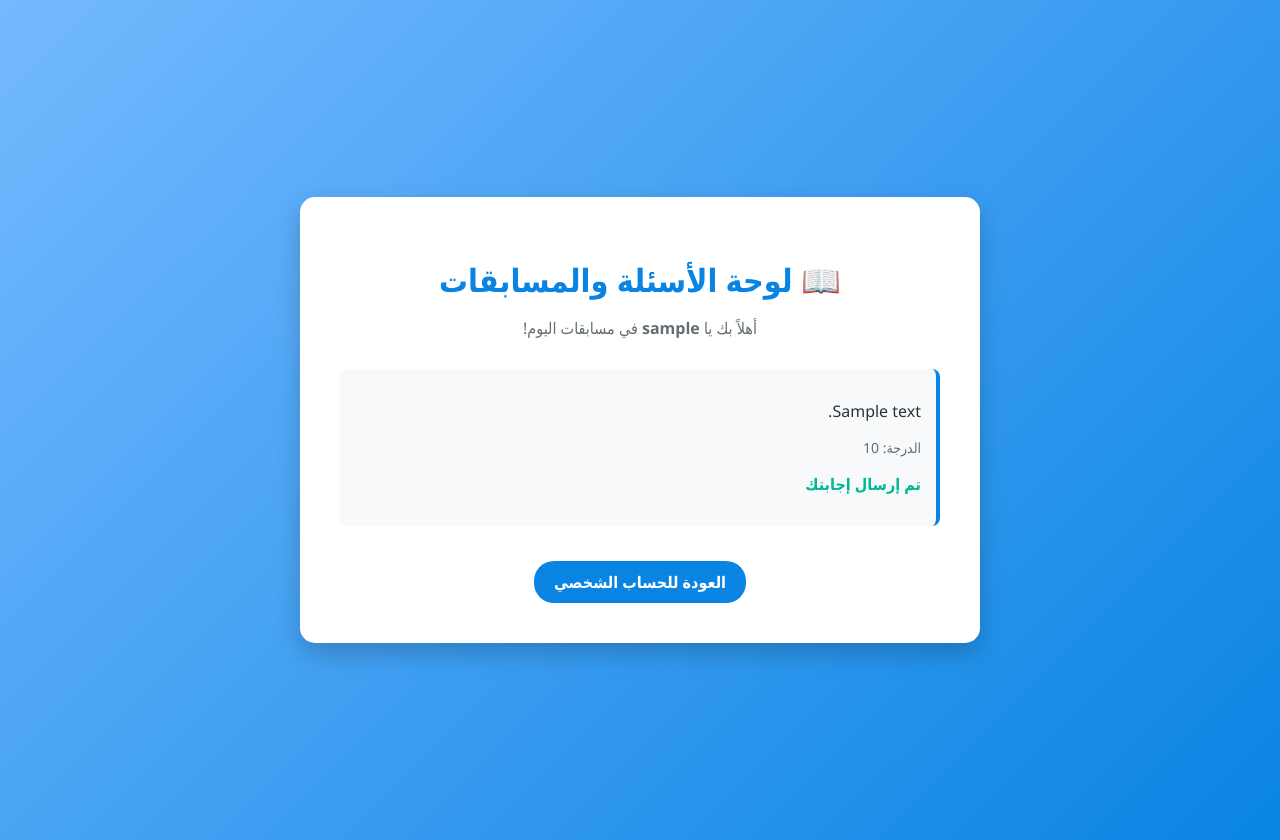
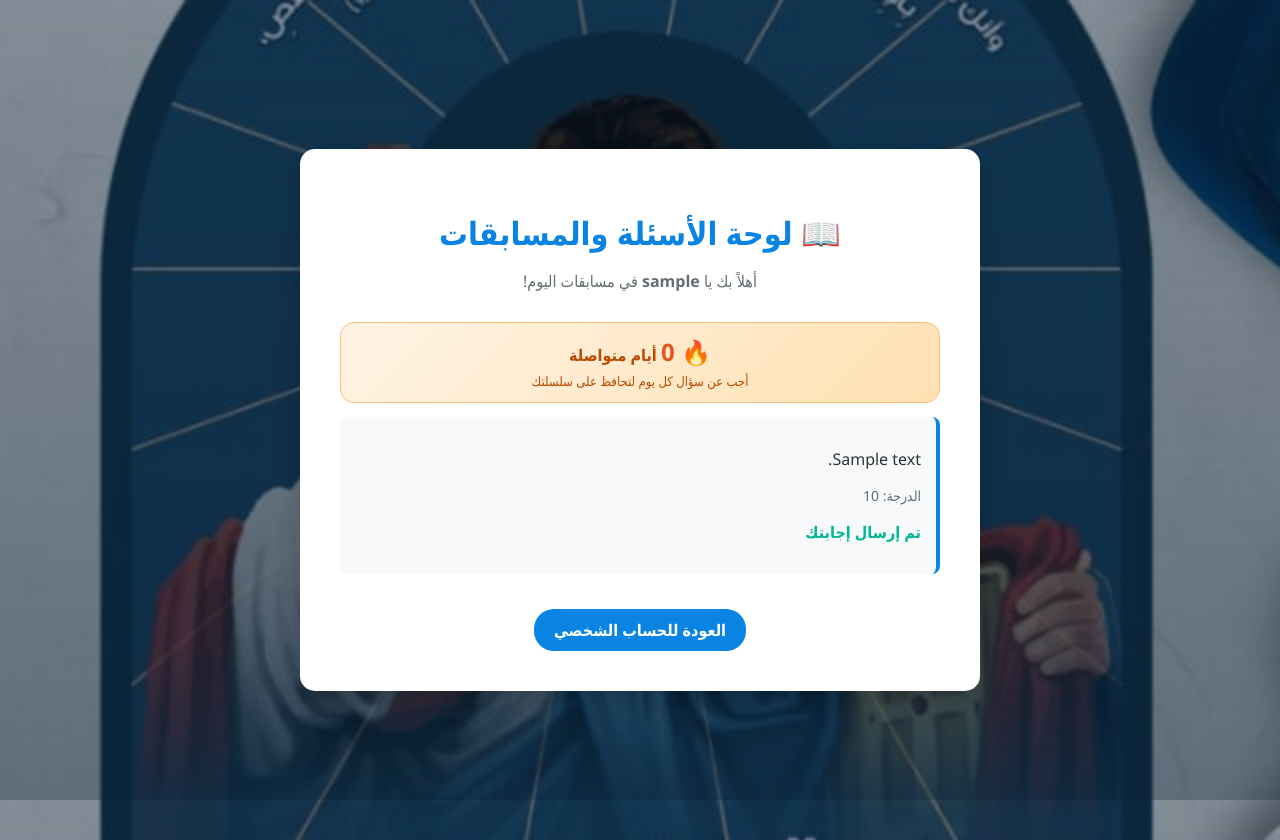
Before and after one commit to kiroloswilliam911-lab/church-quiz, a Flask app: page /quiz in a window 1280 px wide. Run offline with Flask 3, Linux system fonts and the light colour scheme; the visitor is signed in with stand-in values (Sample User, id 1); tables that the repository leaves empty hold one stand-in row (values such as "Sample post"); some libraries are stand-ins or nearby versions.

Commit message:
Update church quiz website

```diff
--- a/app.py
+++ b/app.py
@@ -14,8 +14,9 @@ import os
 import hmac
 import secrets
 import uuid
-from datetime import datetime
+from datetime import date, datetime, timedelta
 from functools import wraps
+from zoneinfo import ZoneInfo
 from werkzeug.security import check_password_hash, generate_password_hash
 
 app = Flask(__name__)
@@ -54,6 +55,8 @@ class User(db.Model):
     score = db.Column(db.Integer, default=0)
     role = db.Column(db.String(20), default='participant')
     is_active = db.Column(db.Boolean, default=True)
+    streak_days = db.Column(db.Integer, default=0, nullable=False)
+    last_answer_day = db.Column(db.Date, nullable=True)
 
 
 class Question(db.Model):
@@ -120,6 +123,8 @@ with app.app_context():
     db.create_all()
     ensure_column('user', 'role', "role VARCHAR(20) DEFAULT 'participant'")
     ensure_column('user', 'is_active', 'is_active BOOLEAN DEFAULT TRUE')
+    ensure_column('user', 'streak_days', 'streak_days INTEGER NOT NULL DEFAULT 0')
+    ensure_column('user', 'last_answer_day', 'last_answer_day DATE')
     ensure_column('question', 'points', 'points INTEGER DEFAULT 10')
     ensure_column('question', 'is_open', 'is_open BOOLEAN DEFAULT FALSE')
     ensure_column('audio_answer', 'answer_text', 'answer_text VARCHAR(500)')
@@ -163,6 +168,31 @@ def can_manage_questions(user):
 
 def can_appoint(user):
     return user.role == 'super_admin'
+
+
+def cairo_today():
+    return datetime.now(ZoneInfo('Africa/Cairo')).date()
+
+
+def current_streak(user, today=None):
+    today = today or cairo_today()
+    if not user.last_answer_day:
+        return 0
+    days_since_answer = (today - user.last_answer_day).days
+    if days_since_answer < 0 or days_since_answer > 1:
+        return 0
+    return user.streak_days or 0
+
+
+def record_answer_streak(user, today=None):
+    today = today or cairo_today()
+    if user.last_answer_day == today:
+        return
+    if user.last_answer_day == today - timedelta(days=1):
+        user.streak_days = (user.streak_days or 0) + 1
+    else:
+        user.streak_days = 1
+    user.last_answer_day = today
 
 
 @app.route('/')
@@ -248,6 +278,7 @@ def dashboard(user):
         'dashboard.html',
         username=user.username,
         score=user.score or 0,
+        streak_days=current_streak(user),
         is_staff=user.role in HOST_ROLES,
         role_label=ROLE_LABELS.get(user.role, user.role),
         open_sessions=open_sessions,
@@ -300,6 +331,7 @@ def quiz(user):
         questions=questions,
         answered_ids=answered_ids,
         is_staff=user.role in HOST_ROLES,
+        streak_days=current_streak(user),
     )
 
 
@@ -341,6 +373,7 @@ def submit_answer(user):
         answer_text=answer_text or None,
         audio_file=audio_filename or '',
     ))
+    record_answer_streak(user)
     db.session.commit()
     flash('تم إرسال إجابتك.')
     return redirect(url_for('quiz'))
@@ -362,6 +395,7 @@ def admin(user):
         .all()
     )
     users = User.query.order_by(User.username).all()
+    streaks = {participant.id: current_streak(participant) for participant in users}
     att_sessions = AttendanceSession.query.order_by(AttendanceSession.id.desc()).all()
     participant_total = User.query.filter_by(role='participant').count()
     return render_template(
@@ -372,6 +406,7 @@ def admin(user):
         questions=questions,
         answers=answers,
         users=users,
+        streaks=streaks,
         role_labels=ROLE_LABELS,
         can_manage_questions=can_manage_questions(user),
         can_appoint=can_appoint(user),
--- a/requirements.txt
+++ b/requirements.txt
@@ -2,3 +2,4 @@ Flask
 Flask-SQLAlchemy
 gunicorn
 psycopg[binary]
+tzdata
--- a/templates/admin.html
+++ b/templates/admin.html
@@ -9,7 +9,7 @@
         * { box-sizing: border-box; }
         body {
             font-family: 'Cairo', 'Segoe UI', Tahoma, sans-serif;
-            background: linear-gradient(135deg, #1e3c72, #2a5298);
+            background: linear-gradient(rgba(7, 28, 48, 0.48), rgba(7, 28, 48, 0.62)), url("{{ url_for('static', filename='images/masabaqa.jpg') }}") center / cover fixed no-repeat;
             color: #2d3436;
             margin: 0;
             padding: 24px;
@@ -242,6 +242,7 @@
                     <tr>
                         <th>المستخدم</th>
                         <th>النقاط</th>
+                        <th>سلسلة الإجابات</th>
                         <th>الدور الحالي</th>
                         <th>تعيين دور</th>
                     </tr>
@@ -251,6 +252,7 @@
                     <tr>
                         <td>{{ u.username }}{% if u.id == current.id %} (أنت){% endif %}</td>
                         <td>{{ u.score or 0 }}</td>
+                        <td>🔥 {{ streaks[u.id] }}</td>
                         <td>{{ role_labels.get(u.role, u.role) }}</td>
                         <td>
                             <form class="score-form" method="POST" action="{{ url_for('set_user_role', user_id=u.id) }}">
--- a/templates/attendance.html
+++ b/templates/attendance.html
@@ -6,7 +6,7 @@
 <title>الحضور</title>
 <style>
 *{box-sizing:border-box}
-body{font-family:'Segoe UI',Tahoma,sans-serif;background:linear-gradient(135deg,#1e3c72,#2a5298);margin:0;padding:24px;color:#2d3436}
+body{font-family:'Segoe UI',Tahoma,sans-serif;background:linear-gradient(rgba(7,28,48,.48),rgba(7,28,48,.62)),url("{{ url_for('static', filename='images/masabaqa.jpg') }}") center/cover fixed no-repeat;margin:0;padding:24px;color:#2d3436}
 .wrap{max-width:900px;margin:0 auto}
 nav a{color:#fff;margin-left:12px}
 h1{color:#fff}
--- a/templates/index.html
+++ b/templates/index.html
@@ -14,7 +14,7 @@
             font-family: 'Cairo', sans-serif;
         }
         body {
-            background: linear-gradient(135deg, #1e3c72, #2a5298);
+            background: linear-gradient(rgba(7, 28, 48, 0.48), rgba(7, 28, 48, 0.62)), url("{{ url_for('static', filename='images/masabaqa.jpg') }}") center / cover fixed no-repeat;
             color: #fff;
             min-height: 100vh;
             display: flex;
--- a/templates/login.html
+++ b/templates/login.html
@@ -6,7 +6,7 @@
     <style>
         body {
             font-family: 'Segoe UI', Tahoma, Geneva, Verdana, sans-serif;
-            background: linear-gradient(135deg, #74b9ff, #0984e3);
+            background: linear-gradient(rgba(7, 28, 48, 0.48), rgba(7, 28, 48, 0.62)), url("{{ url_for('static', filename='images/masabaqa.jpg') }}") center / cover fixed no-repeat;
             color: #fff;
             margin: 0;
             padding: 0;
--- a/templates/question_responses.html
+++ b/templates/question_responses.html
@@ -6,7 +6,7 @@
 <title>إجابات السؤال</title>
 <style>
 *{box-sizing:border-box}
-body{font-family:'Segoe UI',Tahoma,sans-serif;background:linear-gradient(135deg,#1e3c72,#2a5298);margin:0;padding:24px;color:#2d3436}
+body{font-family:'Segoe UI',Tahoma,sans-serif;background:linear-gradient(rgba(7,28,48,.48),rgba(7,28,48,.62)),url("{{ url_for('static', filename='images/masabaqa.jpg') }}") center/cover fixed no-repeat;margin:0;padding:24px;color:#2d3436}
 .wrap{max-width:900px;margin:0 auto}
 nav a{color:#fff;margin-left:12px}
 h1{color:#fff}
--- a/templates/quiz.html
+++ b/templates/quiz.html
@@ -6,7 +6,7 @@
     <style>
         body {
             font-family: 'Segoe UI', Tahoma, Geneva, Verdana, sans-serif;
-            background: linear-gradient(135deg, #74b9ff, #0984e3);
+            background: linear-gradient(rgba(7, 28, 48, 0.48), rgba(7, 28, 48, 0.62)), url("{{ url_for('static', filename='images/masabaqa.jpg') }}") center / cover fixed no-repeat;
             color: #fff;
             margin: 0;
             padding: 20px;
@@ -27,6 +27,17 @@
         h1 { color: #0984e3; margin-bottom: 10px; text-align: center; }
         .welcome { text-align: center; color: #636e72; margin-bottom: 30px; }
         .question-box { background: #f8f9fa; padding: 15px; border-radius: 8px; margin-bottom: 15px; border-right: 4px solid #0984e3; }
+        .streak {
+            background: linear-gradient(135deg, #fff4e5, #ffe0b2);
+            color: #b94a00;
+            border: 1px solid #ffc078;
+            border-radius: 14px;
+            padding: 12px 18px;
+            margin: 14px 0;
+            text-align: center;
+            font-weight: bold;
+        }
+        .streak-count { font-size: 24px; color: #e25822; }
         .btn {
             display: inline-block;
             background: #d63031;
@@ -49,6 +60,12 @@
                 <p style="text-align:center; color:#00b894; font-weight:bold;">{{ message }}</p>
             {% endfor %}
         {% endwith %}
+
+        <div class="streak">
+            <span class="streak-count">🔥 {{ streak_days }}</span>
+            <span>{% if streak_days == 1 %}يوم متواصل{% else %}أيام متواصلة{% endif %}</span>
+            <div style="font-size:13px;font-weight:normal;margin-top:4px;">أجب عن سؤال كل يوم لتحافظ على سلسلتك</div>
+        </div>
 
         {% if questions %}
             {% for q in questions %}
--- a/templates/register.html
+++ b/templates/register.html
@@ -6,7 +6,7 @@
     <style>
         body {
             font-family: 'Segoe UI', Tahoma, Geneva, Verdana, sans-serif;
-            background: linear-gradient(135deg, #74b9ff, #0984e3);
+            background: linear-gradient(rgba(7, 28, 48, 0.48), rgba(7, 28, 48, 0.62)), url("{{ url_for('static', filename='images/masabaqa.jpg') }}") center / cover fixed no-repeat;
             color: #fff;
             margin: 0;
             padding: 0;
```
Also changed, not shown: templates/dashboard.html (+17 -1 lines), static/images/masabaqa.jpg (added).
